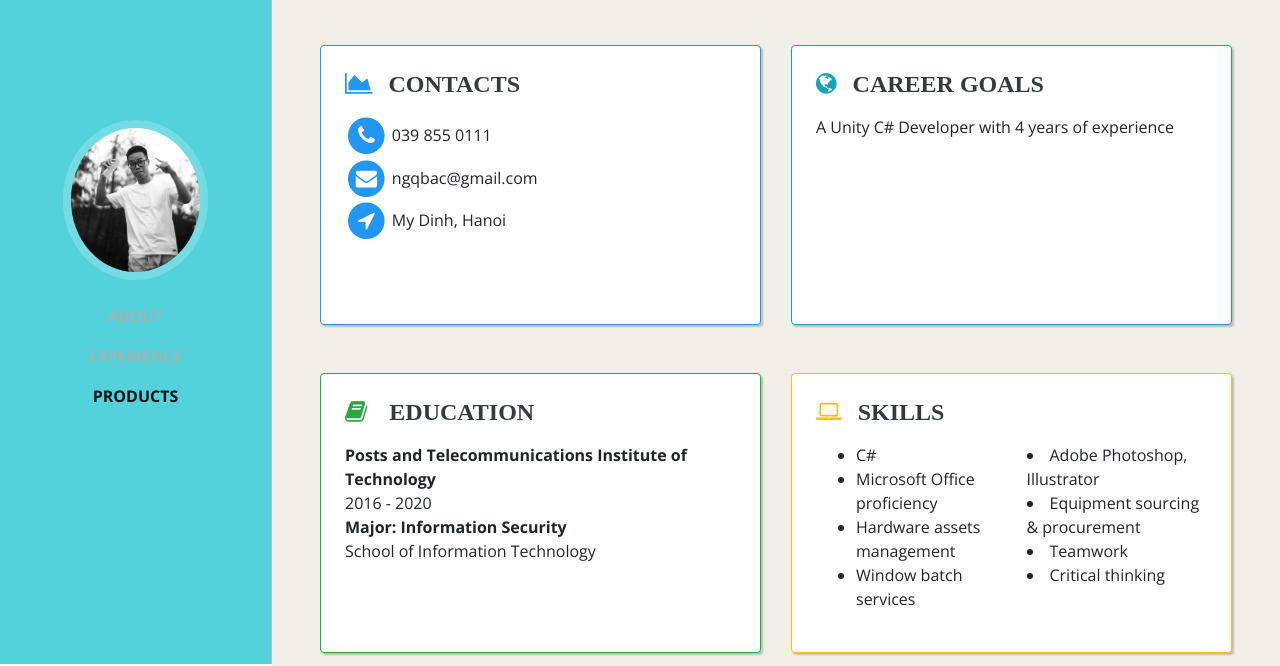
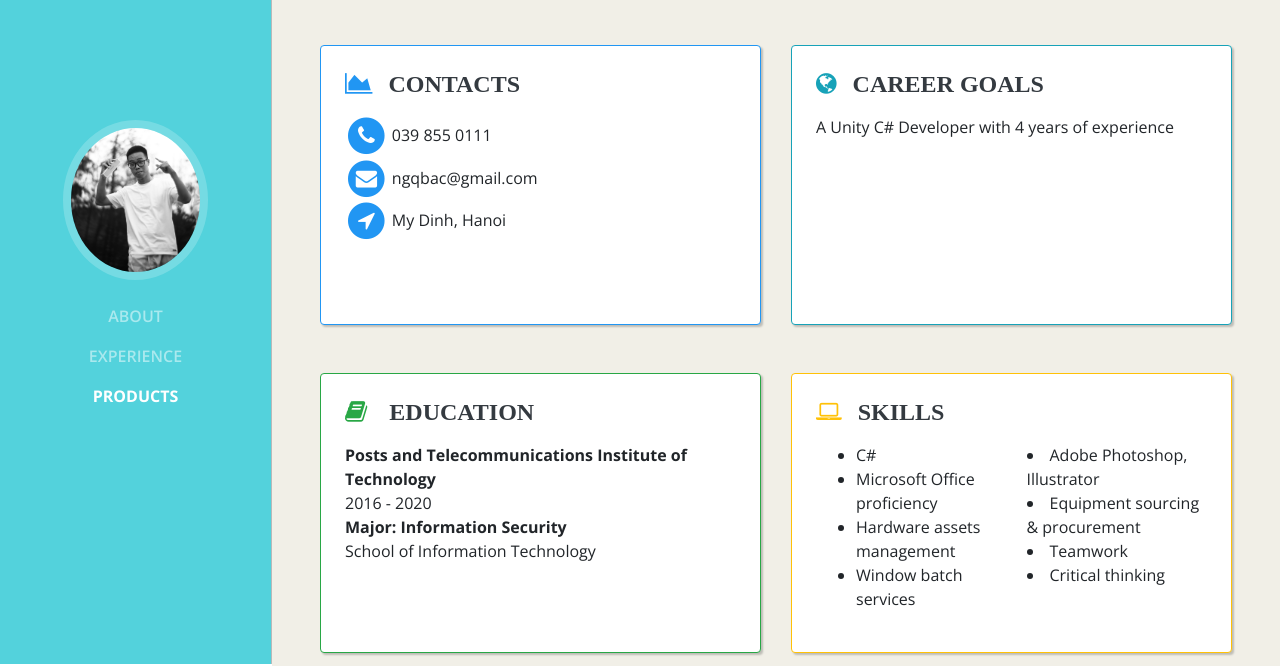
Before and after one commit to nhoknhutnhat95/Portfolio, a plain HTML site: page index.html in a window 1280 px wide. Shown: the part 136-802 px from the top of the page. Drawn offline with nearby package versions, Linux system fonts and the light colour scheme; a web font is replaced by a local one.

Commit message:
Update style.css

```diff
--- a/css/style.css
+++ b/css/style.css
@@ -207,7 +207,7 @@ section.resume-section .resume-item .resume-date {
 }
 
 .bg-primary {
-    background-color: #f1efe7 !important;
+    /*background-color: #f1efe7 !important;*/
 }
 
 .text-primary {
@@ -798,12 +798,12 @@ section.resume-section .resume-item .resume-date {
 }
 
 a.nav-link.js-scroll-trigger {
-    color: #afafaf !important;
+    color: rgba(255, 255, 255, .5) !important;
 }
 
 a.nav-link.js-scroll-trigger.active {
     font-weight: bold !important;
-    color: #101010 !important
+    color: white !important
 }
 
 .timeline {
```
